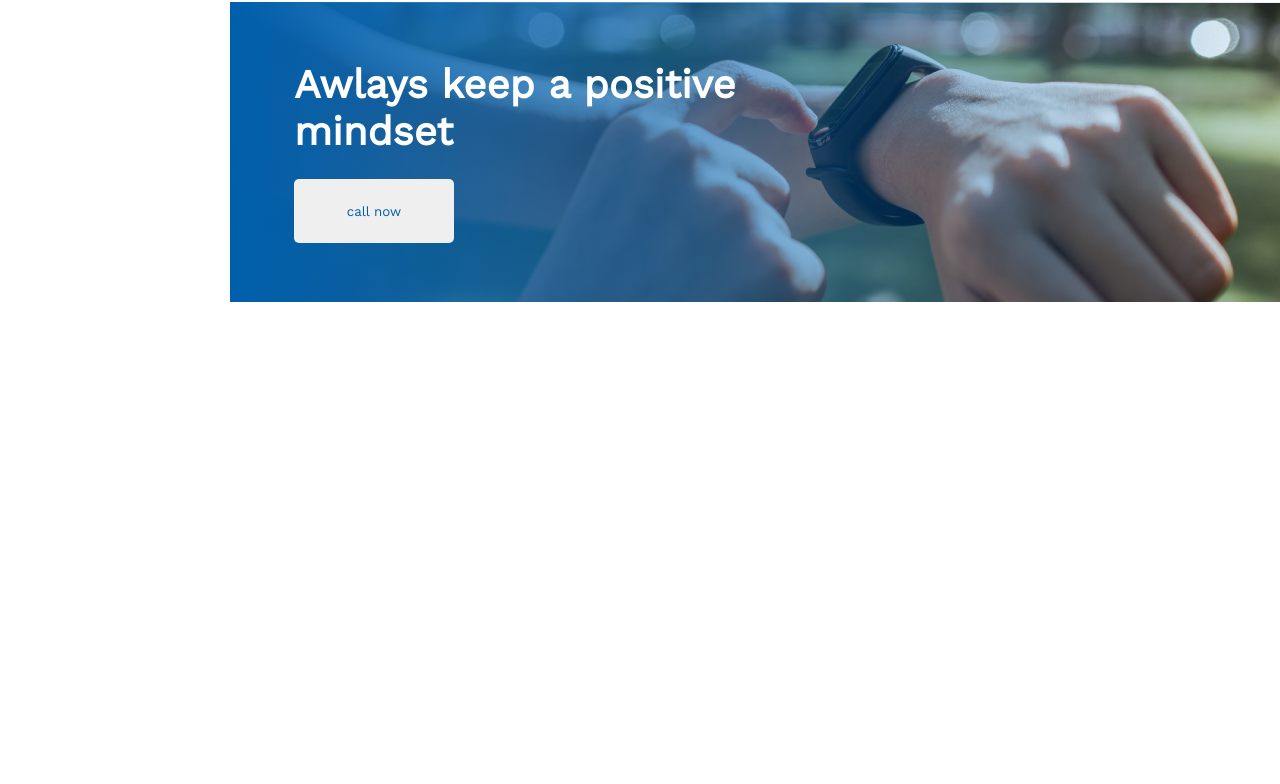
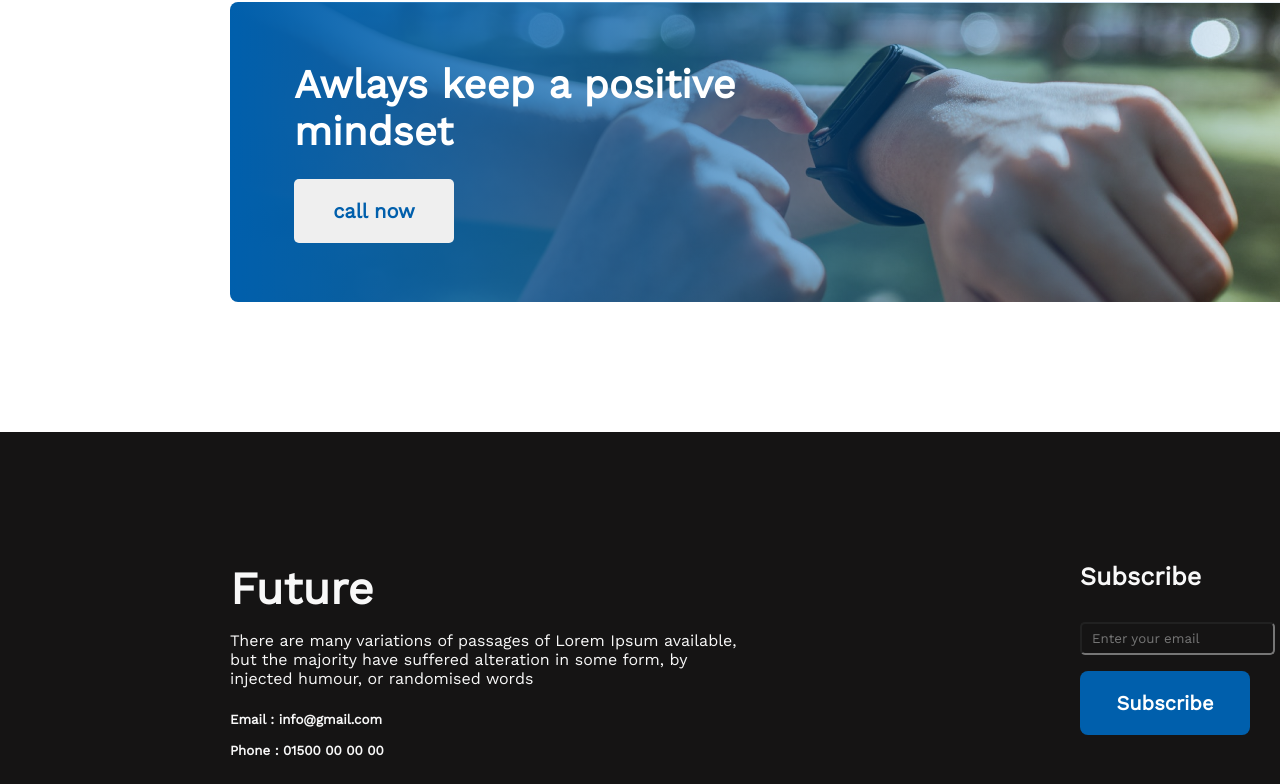
Before and after one commit to pkb1981/new-year-2023, a plain HTML site: page index.html in a window 1280 px wide. Shown: the part 2263-3047 px from the top of the page. Drawn offline with nearby package versions, Linux system fonts and the light colour scheme.

Commit message:
complete

```diff
--- a/index.html
+++ b/index.html
@@ -84,7 +84,27 @@
         </section>
     </main>
     <footer>
-
+        <div class="left-footer">
+            <div>
+                <h1>Future</h1>
+                <p>There are many variations of passages of Lorem Ipsum available, but the majority have suffered
+                    alteration
+                    in some form, by injected humour, or randomised words</p>
+                <h5>Email : info@gmail.com</h5>
+                <h5>Phone : 01500 00 00 00</h5>
+            </div>
+            <div class="images">
+                <img src="./images/icons/fb.png" alt="">
+                <img src="./images/icons/twitter.png" alt="">
+                <img src="./images/icons/youtube.png" alt="">
+            </div>
+        </div>
+        <div class="right-footer">
+            <h3>Subscribe</h3>
+            <input type="email" name="" id="" placeholder="Enter your email">
+            <br>
+            <button class="subcribe-button">Subscribe</button>
+        </div>
     </footer>
 </body>
 
--- a/style.css
+++ b/style.css
@@ -131,6 +131,7 @@ ul li:before {
     margin-top: 130px;
     margin-left: 230px;
     margin-right: 230px;
+    border-radius: 8px;
 }
 
 .gradient-info {
@@ -150,4 +151,73 @@ ul li:before {
     margin-top: 24px;
     width: 160px;
     height: 64px;
+    font-size: 20px;
+    font-weight: 600;
 }
+
+/* footer styling */
+footer {
+    background-color: #151414;
+    width: 1600px;
+    height: 577px;
+    display: flex;
+    color: #F8F8F8;
+    margin-top: 130px
+}
+
+/* left-footer styling */
+.left-footer {
+    padding-left: 230px;
+    padding-top: 130px;
+    width: 50%;
+
+}
+
+.left-footer h1 {
+    font-weight: 700;
+    font-size: 45px;
+}
+
+.left-footer p {
+    padding-top: 16px;
+    padding-bottom: 24px;
+}
+
+.left-footer h5 {
+    padding-bottom: 16px;
+}
+
+.images {
+    padding-top: 16px;
+}
+
+/* right footer styling */
+.right-footer {
+    padding-top: 130px;
+    width: 50%;
+    padding-left: 330px;
+}
+
+.right-footer h3 {
+    font-weight: 600;
+    font-size: 25px;
+    padding-bottom: 31px;
+}
+
+.right-footer input {
+    background-color: #151414;
+    padding: 7px 10px;
+    margin-bottom: 16px;
+    border-radius: 5px;
+}
+
+.subcribe-button {
+    width: 170px;
+    height: 64px;
+    color: #FFFFFF;
+    background-color: #005FAC;
+    border-radius: 8px;
+    border-style: none;
+    font-weight: 600;
+    font-size: 20px;
+}
```
